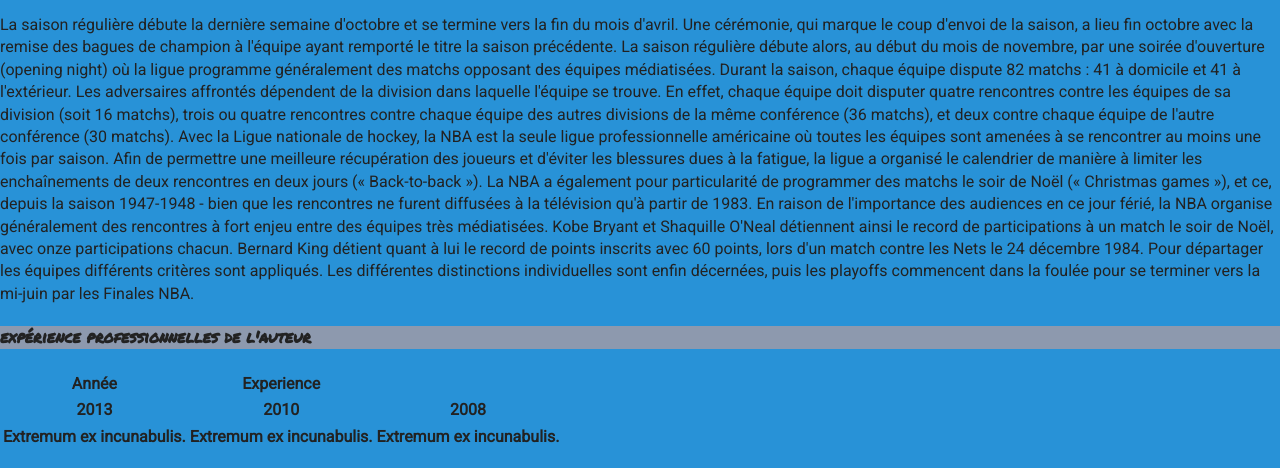
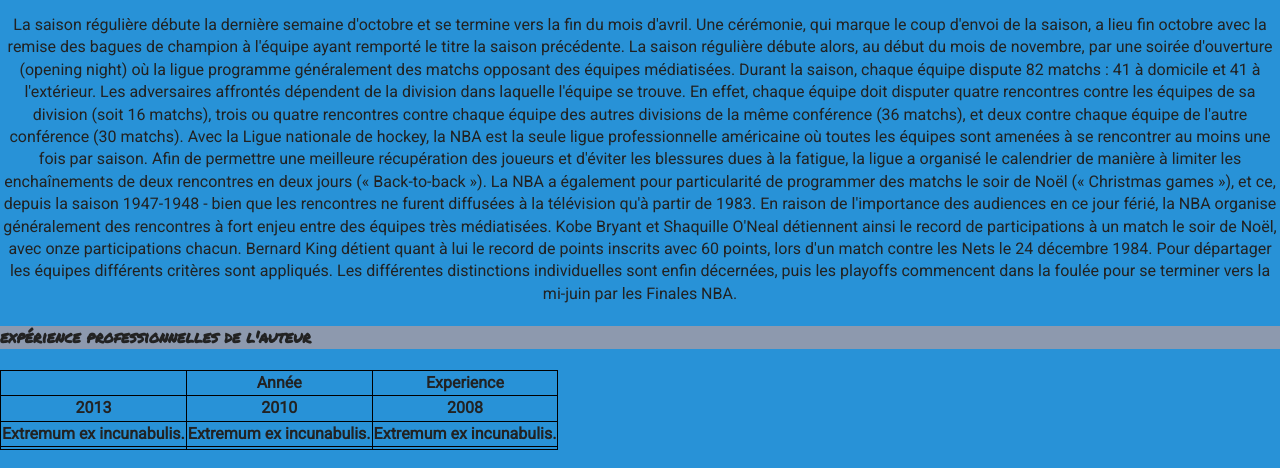
Before and after one commit to AceJoke/BlogPhilippe, a plain HTML site: page biographie.html in a window 1280 px wide. Shown: the part 1047-1515 px from the top of the page. Drawn offline with Linux system fonts and the light colour scheme.

Commit message:
integration tableau poursuite du css

```diff
--- a/biographie.html
+++ b/biographie.html
@@ -60,9 +60,9 @@
       </div>
 
 
-    <h4>biographie de l'auteur</h4>
+    <h4 class="centertxt">biographie de l'auteur</h4>
     <img src="img/nba.jpeg" alt="logo nba">
-    <p>
+    <p class="centertxt">
           La saison régulière débute la dernière semaine d'octobre et se termine vers la fin du mois d'avril. Une cérémonie, qui marque le coup d'envoi de la saison, a lieu fin octobre avec la remise des bagues de champion à l'équipe ayant remporté le titre la saison précédente. La saison régulière débute alors, au début du mois de novembre, par une soirée d'ouverture (opening night) où la ligue programme généralement des matchs opposant des équipes médiatisées.
 Durant la saison, chaque équipe dispute 82 matchs : 41 à domicile et 41 à l'extérieur. Les adversaires affrontés dépendent de la division dans laquelle l'équipe se trouve. En effet, chaque équipe doit disputer quatre rencontres contre les équipes de sa division (soit 16 matchs), trois ou quatre rencontres contre chaque équipe des autres divisions de la même conférence (36 matchs), et deux contre chaque équipe de l'autre conférence (30 matchs). Avec la Ligue nationale de hockey, la NBA est la seule ligue professionnelle américaine où toutes les équipes sont amenées à se rencontrer au moins une fois par saison. Afin de permettre une meilleure récupération des joueurs et d'éviter les blessures dues à la fatigue, la ligue a organisé le calendrier de manière à limiter les enchaînements de deux rencontres en deux jours (« Back-to-back »).
 La NBA a également pour particularité de programmer des matchs le soir de Noël (« Christmas games »), et ce, depuis la saison 1947-1948 - bien que les rencontres ne furent diffusées à la télévision qu'à partir de 1983. En raison de l'importance des audiences en ce jour férié, la NBA organise généralement des rencontres à fort enjeu entre des équipes très médiatisées. Kobe Bryant et Shaquille O'Neal détiennent ainsi le record de participations à un match le soir de Noël, avec onze participations chacun. Bernard King détient quant à lui le record de points inscrits avec 60 points, lors d'un match contre les Nets le 24 décembre 1984.
@@ -77,7 +77,7 @@ Les différentes distinctions individuelles sont enfin décernées, puis les pla
 
     <tbody>
       <table>
-        <tr>
+        <td>
           <th>Année</th>
           <th>Experience</th>
         </tr>
--- a/css/main.css
+++ b/css/main.css
@@ -178,7 +178,16 @@ padding-left:0;
 
 
    /* Start biographie main style*/
+   table{
+     border-collapse: collapse;
+     flex-direction: column-reverse;
 
+   }
+
+tr, th{
+
+border: 1px solid black;
+}
    /*End biographie main style*/
 
 /* ==========================================================================
```
